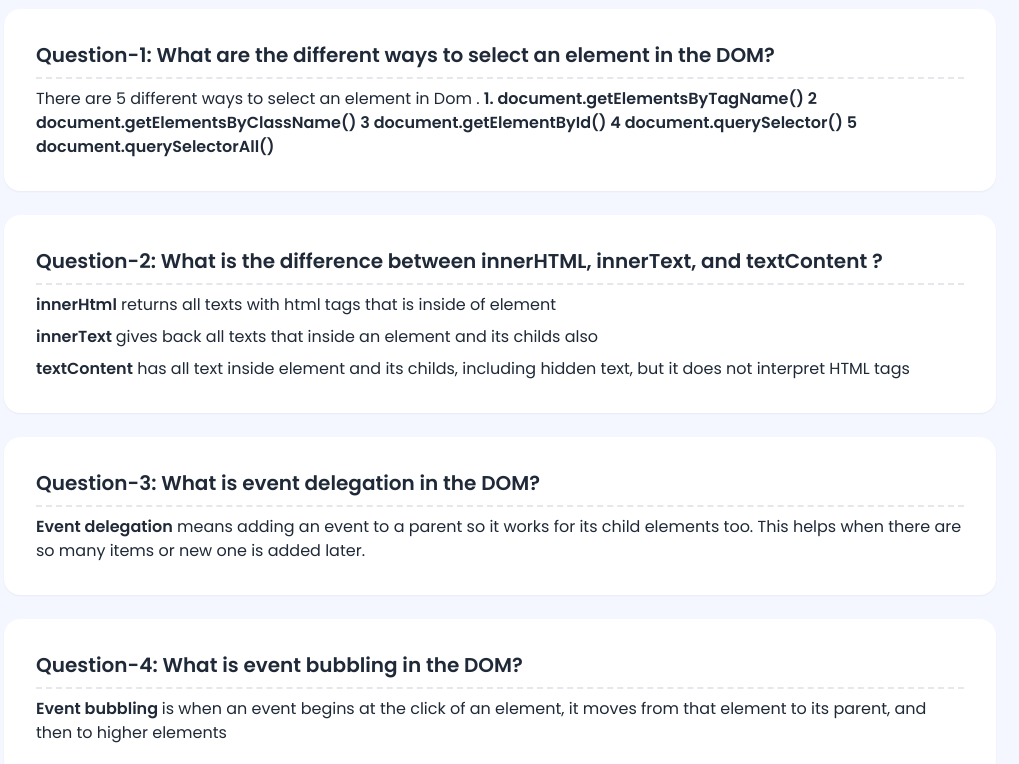
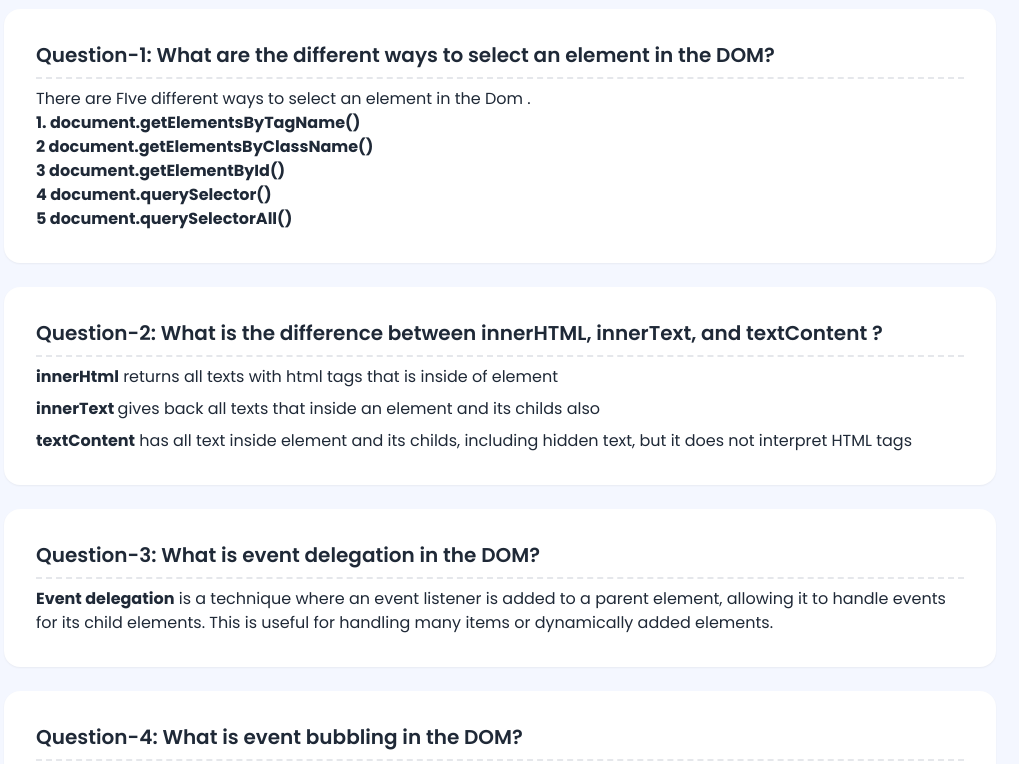
Before and after one commit to AhsanSarker/Assignment-05, a plain HTML site: page qa.html in a window 1280 px wide. Shown: the part 151-915 px from the top of the page, without its empty margins (140-1159 px from the left). Drawn offline with nearby package versions, Linux system fonts and the light colour scheme.

Commit message:
last commend

```diff
--- a/dev.js
+++ b/dev.js
@@ -73,5 +73,5 @@ const colors = document
   });
 
 document.getElementById("question").addEventListener("click", function (event) {
-  window.location.href = "./question.html";
+  window.location.href = "./qa.html";
 });
--- a/question.html
+++ b/qa.html
@@ -38,50 +38,49 @@
             <div class="card-body">
               <h2 class="card-title">Question-1: What are the different ways to select an element in the DOM?</h2>
               <hr class="border-t-2 border-dashed border-gray-200  ">
-              <p>There are 5 different ways to select an element in Dom . <span class="font-semibold">1. document.getElementsByTagName() 2 document.getElementsByClassName() 3 document.getElementById() 4 document.querySelector()  5 document.querySelectorAll()</span> </p>
+              <p>There are FIve different ways to select an element in the Dom . <span class="font-bold"> <br>1. document.getElementsByTagName() <br> 2 document.getElementsByClassName() <br>3 document.getElementById() <br> 4 document.querySelector() <br>  5 document.querySelectorAll()</span> </p>
             </div>
           </div>
-          <!-- 2 -->
+          <!-- Two -->
           <div class="card mb-6 bg-base-100 card-xs shadow-sm">
             <div class="card-body">
               <h2 class="card-title">Question-2: What is the difference between innerHTML, innerText, and textContent ?</h2>
               <hr class="border-t-2 border-dashed border-gray-200  ">
-              <p><span class="font-semibold">innerHtml</span> returns all texts with html tags that is inside of element</p>
-              <p><span class="font-semibold">innerText </span> gives back all texts that inside an element and its childs also</p>
-                      <p><span class="font-semibold">textContent</span> has all text inside element and its childs, including hidden text, but it does not interpret HTML tags
+              <p><span class="font-bold">innerHtml</span> returns all texts with html tags that is inside of element</p>
+              <p><span class="font-bold">innerText </span> gives back all texts that inside an element and its childs also</p>
+                      <p><span class="font-bold">textContent</span> has all text inside element and its childs, including hidden text, but it does not interpret HTML tags
             </p>
 
             </div>
           </div>
-           <!-- 3 -->
+           <!-- Three -->
            <div class="card mb-6 bg-base-100 card-xs shadow-sm">
             <div class="card-body">
               <h2 class="card-title">Question-3: What is event delegation in the DOM?</h2>
               <hr class="border-t-2 border-dashed border-gray-200  ">
-              <p><span class="font-semibold">Event delegation</span> means adding an event to a parent so it works for its child elements too. This helps when there are so many items or new one is added later.</p>
+              <p><span class="font-bold">Event delegation</span> is a technique where an event listener is added to a parent element, allowing it to handle events for its child elements. This is useful for handling many items or dynamically added elements.</p>
             </div>
           </div>
-<!-- 4 -->
+<!--  Four-->
 <div class="card mb-6  bg-base-100 card-xs shadow-sm">
     <div class="card-body">
       <h2 class="card-title">Question-4: What is event bubbling in the DOM?</h2>
       <hr class="border-t-2 border-dashed border-gray-200  ">
-      <p><span class="font-semibold">Event bubbling </span>is when an event begins at the click of an element, it
-        moves from that element to its parent, and then to higher elements</p>
+      <p><span class="font-bold">Event bubbling </span>occurs when an event starts at the target element and then propagates upwards through its parent elements, reaching the top of the DOM hierarchy.</p>
     </div>
   </div>
-<!-- 5 -->
+<!-- Five -->
 
 <div class="card   bg-base-100 card-xs shadow-sm">
     <div class="card-body">
       <h2 class="card-title">Question-5: How do you create, add, and remove elements using JavaScript?</h2>
       <hr class="border-t-2 border-dashed border-gray-200  ">
-      <p>Process is <span class="font-semibold"> Create: </span> let newElement = document.createElement('div'), <span class="font-semibold"> Add:  </span> parent.appendChild(newElement),  <span class="font-semibold"> Remove: </span> newElement.remove().</p>
+      <p>Process is <span class="font-bold"> <br> 1.Create: </span> let newElement = document.createElement('div'), <span class="font-semibold"><br> 2.Add:  </span> parent.appendChild(newElement),  <span class="font-semibold"><br> 3.Remove: </span> newElement.remove().</p>
     </div>
   </div>
     </main>
 
 
-<script src="./back.js"></script>
+<script src="./backbtn.js"></script>
 </body>
 </html>
```
Also changed, not shown: index.html (+4 -5 lines), backbtn.js (renamed from back.js).
